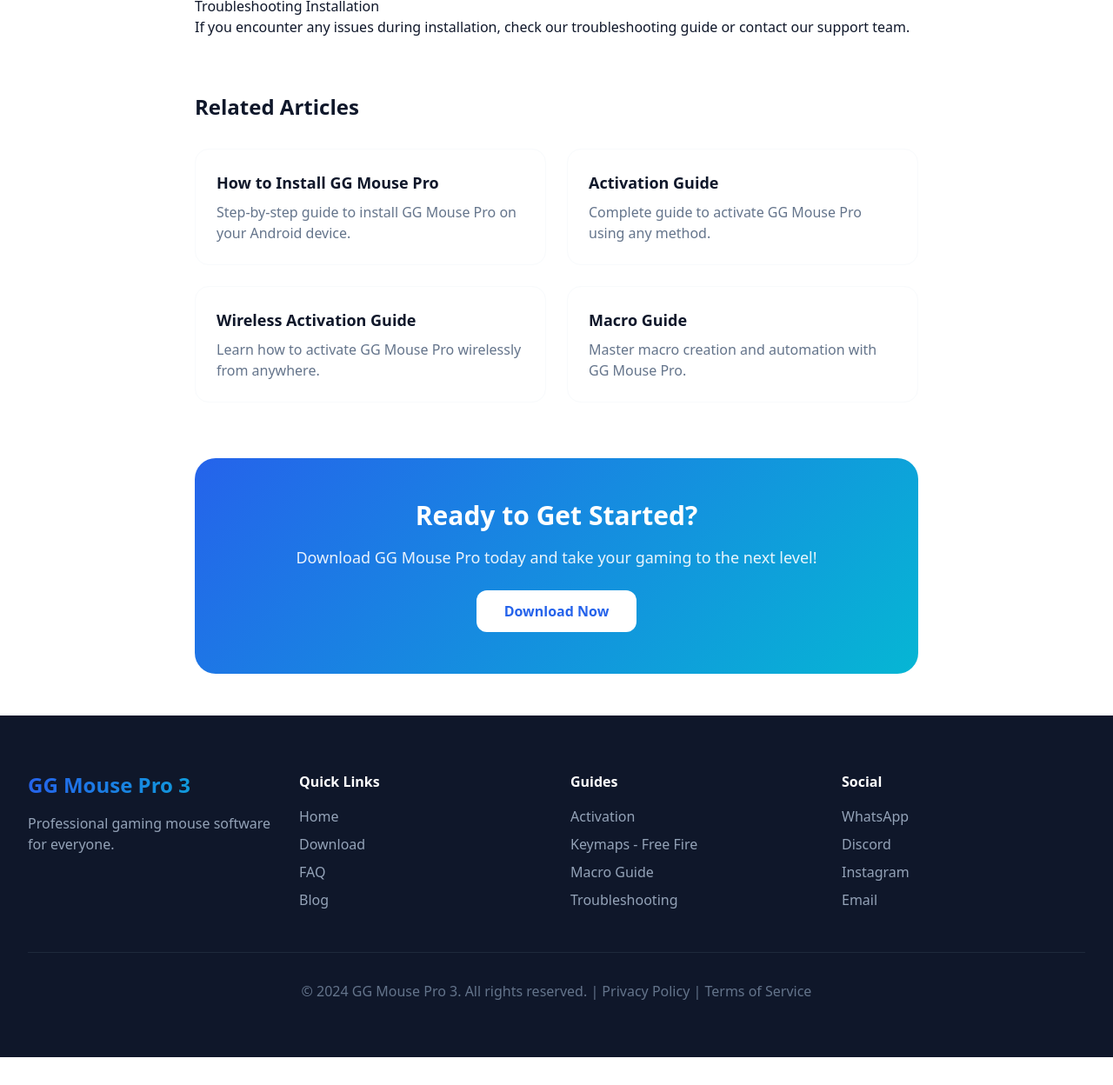
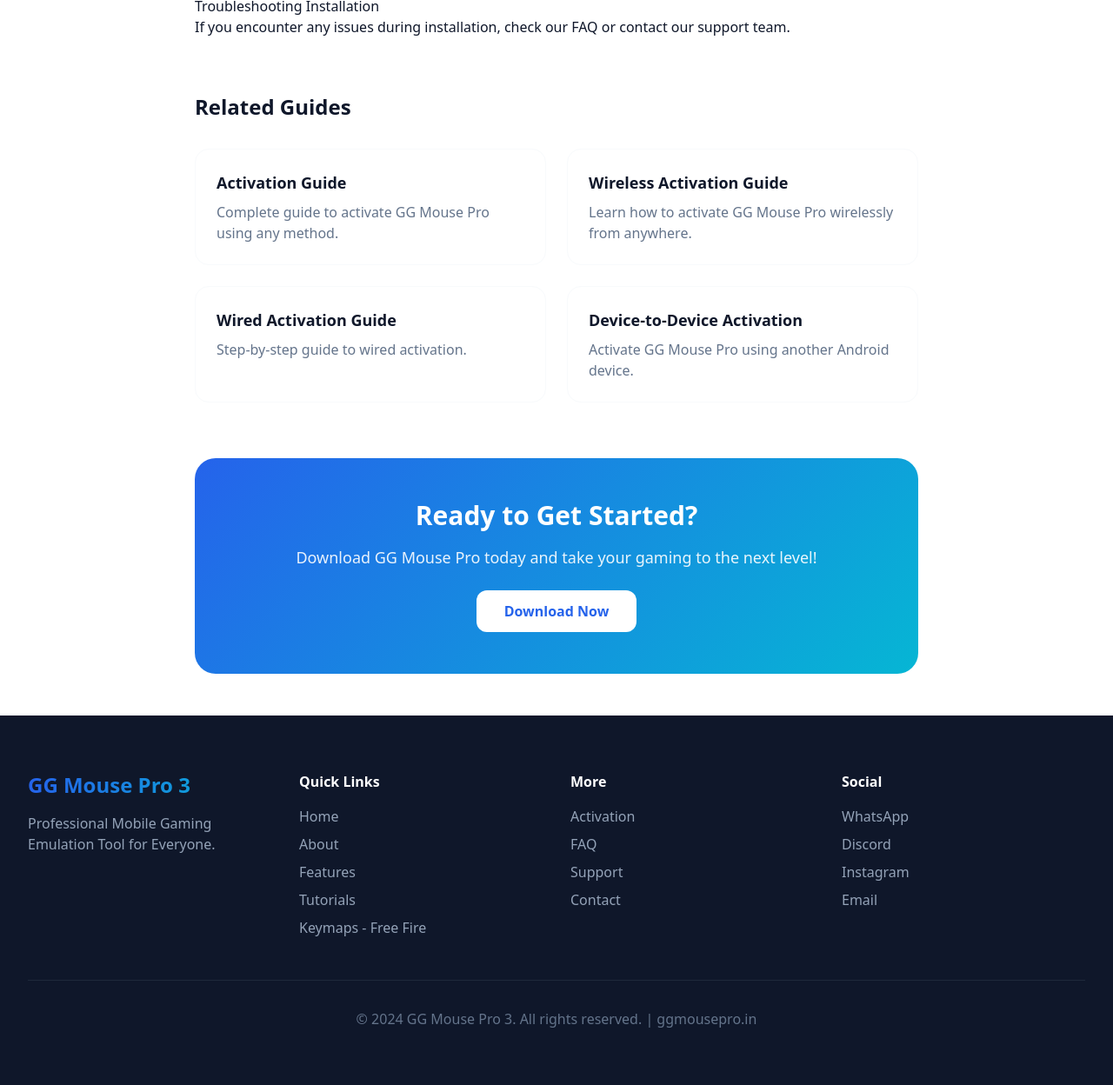
Before and after one commit to KRYZO-MINE/ggmouseproin, a plain HTML site: page download.html in a window 1280 px wide. Shown: the part 1549-2797 px from the top of the page at 87% size. Before the commit the page ends 2765 px from the top, so only its background shows below. Drawn offline with nearby package versions, Linux system fonts and the light colour scheme; a script that the page names is missing.

Commit message:
Update download.html

```diff
--- a/download.html
+++ b/download.html
@@ -183,7 +183,7 @@
 
         /* Base label styling */
         label {
-            color: #64748b;
+            color: #64748B;
         }
 
         /* Fix floating labels when input/select/textarea has content */
@@ -291,17 +291,17 @@
     <nav id="navbar" class="fixed top-0 left-0 right-0 z-50 bg-white/90 backdrop-blur-md border-b border-slate-100 transition-all duration-300">
         <div class="max-w-7xl mx-auto px-4 sm:px-6 lg:px-8">
             <div class="flex justify-between items-center h-16">
-                <a href="/" class="text-2xl font-bold bg-gradient-to-r from-primary to-cyan bg-clip-text text-transparent">
+                <a href="index.html" class="text-2xl font-bold bg-gradient-to-r from-primary to-cyan bg-clip-text text-transparent">
                     GG Mouse Pro 3
                 </a>
 
                 <div class="hidden md:flex items-center space-x-8">
-                    <a href="/" class="nav-link text-slate-500 font-medium">Home</a>
-                    <a href="/download" class="nav-link text-primary font-medium">Download</a>
-                    <a href="/activation" class="nav-link text-slate-500 font-medium">Activation</a>
-                    <a href="/keymapping" class="nav-link text-slate-500 font-medium">Keymapping</a>
-                    <a href="/faq" class="nav-link text-slate-500 font-medium">FAQ</a>
-                    <a href="/contact" class="nav-link text-slate-500 font-medium">Contact</a>
+                    <a href="index.html" class="nav-link text-slate-500 font-medium">Home</a>
+                    <a href="download.html" class="nav-link text-primary font-medium">Download</a>
+                    <a href="latest-version.html" class="nav-link text-slate-500 font-medium">Latest Version</a>
+                    <a href="activation.html" class="nav-link text-slate-500 font-medium">Activation</a>
+                    <a href="faq.html" class="nav-link text-slate-500 font-medium">FAQ</a>
+                    <a href="contact.html" class="nav-link text-slate-500 font-medium">Contact</a>
                 </div>
 
                 <button id="menuBtn" class="md:hidden p-2 rounded-lg hover:bg-slate-100" aria-label="Open mobile menu">
@@ -315,7 +315,7 @@
 
     <div id="mobileMenu" class="mobile-menu fixed top-0 right-0 w-72 h-full bg-white shadow-2xl z-50 p-6">
         <div class="flex justify-between items-center mb-8">
-            <a href="/" class="text-xl font-bold bg-gradient-to-r from-primary to-cyan bg-clip-text text-transparent" onclick="closeMenu()">GG Mouse Pro 3</a>
+            <a href="index.html" class="text-xl font-bold bg-gradient-to-r from-primary to-cyan bg-clip-text text-transparent" onclick="closeMenu()">GG Mouse Pro 3</a>
             <button id="closeMenuBtn" class="p-2 rounded-lg hover:bg-slate-100" aria-label="Close mobile menu">
                 <svg class="w-6 h-6" fill="none" stroke="currentColor" viewBox="0 0 24 24" aria-hidden="true">
                     <path stroke-linecap="round" stroke-linejoin="round" stroke-width="2" d="M6 18L18 6M6 6l12 12"/>
@@ -323,12 +323,12 @@
             </button>
         </div>
         <div class="flex flex-col space-y-4">
-            <a href="/" class="mobile-link text-lg font-medium text-slate-500 py-2">Home</a>
-            <a href="/download" class="mobile-link text-lg font-medium text-primary py-2">Download</a>
-            <a href="/activation" class="mobile-link text-lg font-medium text-slate-500 py-2">Activation</a>
-            <a href="/keymapping" class="mobile-link text-lg font-medium text-slate-500 py-2">Keymapping</a>
-            <a href="/faq" class="mobile-link text-lg font-medium text-slate-500 py-2">FAQ</a>
-            <a href="/contact" class="mobile-link text-lg font-medium text-slate-500 py-2">Contact</a>
+            <a href="index.html" class="mobile-link text-lg font-medium text-slate-500 py-2">Home</a>
+            <a href="download.html" class="mobile-link text-lg font-medium text-primary py-2">Download</a>
+            <a href="latest-version.html" class="mobile-link text-lg font-medium text-slate-500 py-2">Latest Version</a>
+            <a href="activation.html" class="mobile-link text-lg font-medium text-slate-500 py-2">Activation</a>
+            <a href="faq.html" class="mobile-link text-lg font-medium text-slate-500 py-2">FAQ</a>
+            <a href="contact.html" class="mobile-link text-lg font-medium text-slate-500 py-2">Contact</a>
         </div>
     </div>
 
@@ -339,7 +339,7 @@
         <div class="pt-24 pb-8 bg-slate-50">
             <div class="max-w-7xl mx-auto px-4 sm:px-6 lg:px-8">
                 <nav class="text-sm text-slate-500">
-                    <a href="/" class="hover:text-primary">Home</a>
+                    <a href="index.html" class="hover:text-primary">Home</a>
                     <span class="mx-2">›</span>
                     <span class="text-slate-800">Download</span>
                 </nav>
@@ -443,28 +443,28 @@
                     </ul>
 
                     <h2>Troubleshooting Installation</h2>
-                    <p>If you encounter any issues during installation, check our <a href="/troubleshooting">troubleshooting guide</a> or <a href="/contact">contact our support team</a>.</p>
+                    <p>If you encounter any issues during installation, check our <a href="faq.html">FAQ</a> or <a href="contact.html">contact our support team</a>.</p>
                 </div>
 
                 <!-- Related Articles -->
                 <div class="mt-16">
-                    <h2 class="text-2xl font-bold mb-8">Related Articles</h2>
+                    <h2 class="text-2xl font-bold mb-8">Related Guides</h2>
                     <div class="grid md:grid-cols-2 gap-6">
-                        <a href="/how-to-install" class="card-hover bg-white border border-slate-100 rounded-2xl p-6 block">
-                            <h3 class="text-lg font-semibold mb-2">How to Install GG Mouse Pro</h3>
-                            <p class="text-slate-500">Step-by-step guide to install GG Mouse Pro on your Android device.</p>
-                        </a>
-                        <a href="/activation" class="card-hover bg-white border border-slate-100 rounded-2xl p-6 block">
+                        <a href="activation.html" class="card-hover bg-white border border-slate-100 rounded-2xl p-6 block">
                             <h3 class="text-lg font-semibold mb-2">Activation Guide</h3>
                             <p class="text-slate-500">Complete guide to activate GG Mouse Pro using any method.</p>
                         </a>
-                        <a href="/wireless-activation" class="card-hover bg-white border border-slate-100 rounded-2xl p-6 block">
+                        <a href="wireless-activation.html" class="card-hover bg-white border border-slate-100 rounded-2xl p-6 block">
                             <h3 class="text-lg font-semibold mb-2">Wireless Activation Guide</h3>
                             <p class="text-slate-500">Learn how to activate GG Mouse Pro wirelessly from anywhere.</p>
                         </a>
-                        <a href="/macro-guide" class="card-hover bg-white border border-slate-100 rounded-2xl p-6 block">
-                            <h3 class="text-lg font-semibold mb-2">Macro Guide</h3>
-                            <p class="text-slate-500">Master macro creation and automation with GG Mouse Pro.</p>
+                        <a href="wired-activation.html" class="card-hover bg-white border border-slate-100 rounded-2xl p-6 block">
+                            <h3 class="text-lg font-semibold mb-2">Wired Activation Guide</h3>
+                            <p class="text-slate-500">Step-by-step guide to wired activation.</p>
+                        </a>
+                        <a href="device-to-device-activation.html" class="card-hover bg-white border border-slate-100 rounded-2xl p-6 block">
+                            <h3 class="text-lg font-semibold mb-2">Device-to-Device Activation</h3>
+                            <p class="text-slate-500">Activate GG Mouse Pro using another Android device.</p>
                         </a>
                     </div>
                 </div>
@@ -486,24 +486,25 @@
             <div class="grid md:grid-cols-4 gap-8 mb-12">
                 <div>
                     <h3 class="text-2xl font-bold bg-gradient-to-r from-primary to-cyan bg-clip-text text-transparent mb-4">GG Mouse Pro 3</h3>
-                    <p class="text-slate-400">Professional gaming mouse software for everyone.</p>
+                    <p class="text-slate-400">Professional Mobile Gaming Emulation Tool for Everyone.</p>
                 </div>
                 <div>
                     <h4 class="font-bold mb-4">Quick Links</h4>
                     <ul class="space-y-2 text-slate-400">
-                        <li><a href="/" class="hover:text-white transition">Home</a></li>
-                        <li><a href="/download" class="hover:text-white transition">Download</a></li>
-                        <li><a href="/faq" class="hover:text-white transition">FAQ</a></li>
-                        <li><a href="/blog" class="hover:text-white transition">Blog</a></li>
+                        <li><a href="index.html" class="hover:text-white transition">Home</a></li>
+                        <li><a href="index.html#about" class="hover:text-white transition">About</a></li>
+                        <li><a href="index.html#features" class="hover:text-white transition">Features</a></li>
+                        <li><a href="index.html#tutorials" class="hover:text-white transition">Tutorials</a></li>
+                        <li><a href="Free-Fire/Keymapping.html" class="hover:text-white transition">Keymaps - Free Fire</a></li>
                     </ul>
                 </div>
                 <div>
-                    <h4 class="font-bold mb-4">Guides</h4>
+                    <h4 class="font-bold mb-4">More</h4>
                     <ul class="space-y-2 text-slate-400">
-                        <li><a href="/activation" class="hover:text-white transition">Activation</a></li>
-                        <li><a href="/Free-Fire/Keymapping.html" class="hover:text-white transition">Keymaps - Free Fire</a></li>
-                        <li><a href="/macro-guide" class="hover:text-white transition">Macro Guide</a></li>
-                        <li><a href="/troubleshooting" class="hover:text-white transition">Troubleshooting</a></li>
+                        <li><a href="index.html#activation" class="hover:text-white transition">Activation</a></li>
+                        <li><a href="faq.html" class="hover:text-white transition">FAQ</a></li>
+                        <li><a href="index.html#support" class="hover:text-white transition">Support</a></li>
+                        <li><a href="contact.html" class="hover:text-white transition">Contact</a></li>
                     </ul>
                 </div>
                 <div>
@@ -517,16 +518,18 @@
                 </div>
             </div>
             <div class="border-t border-slate-800 pt-8 text-center text-slate-500">
-                <p>&copy; 2024 GG Mouse Pro 3. All rights reserved. | <a href="/privacy-policy" class="hover:text-white">Privacy Policy</a> | <a href="/terms" class="hover:text-white">Terms of Service</a></p>
+                <p>&copy; 2024 GG Mouse Pro 3. All rights reserved. | ggmousepro.in</p>
             </div>
         </div>
     </footer>
 
-    <button id="backToTop" class="fixed bottom-8 right-8 w-12 h-12 hero-gradient rounded-full flex items-center justify-center shadow-lg opacity-0 invisible transition-all duration-300 hover:scale-110" aria-label="Back to top">
+    <button id="backToTop" class="fixed bottom-8 left-8 w-12 h-12 hero-gradient rounded-full flex items-center justify-center shadow-lg opacity-0 invisible transition-all duration-300 hover:scale-110" aria-label="Back to top">
         <svg class="w-6 h-6 text-white" fill="none" stroke="currentColor" viewBox="0 0 24 24" aria-hidden="true">
             <path stroke-linecap="round" stroke-linejoin="round" stroke-width="2" d="M5 10l7-7m0 0l7 7m-7-7v18"/>
         </svg>
     </button>
+
+    <script>window.$zoho=window.$zoho || {};$zoho.salesiq=$zoho.salesiq||{ready:function(){}}</script><script id="zsiqscript" src="https://salesiq.zohopublic.com/widget?wc=siqfb73cc5e9eba99da6f3942e8588f30d8c8bc2632a93fa9a7834ab534f33c202b" defer></script>
 
     <script>
         const menuBtn = document.getElementById('menuBtn');
```
